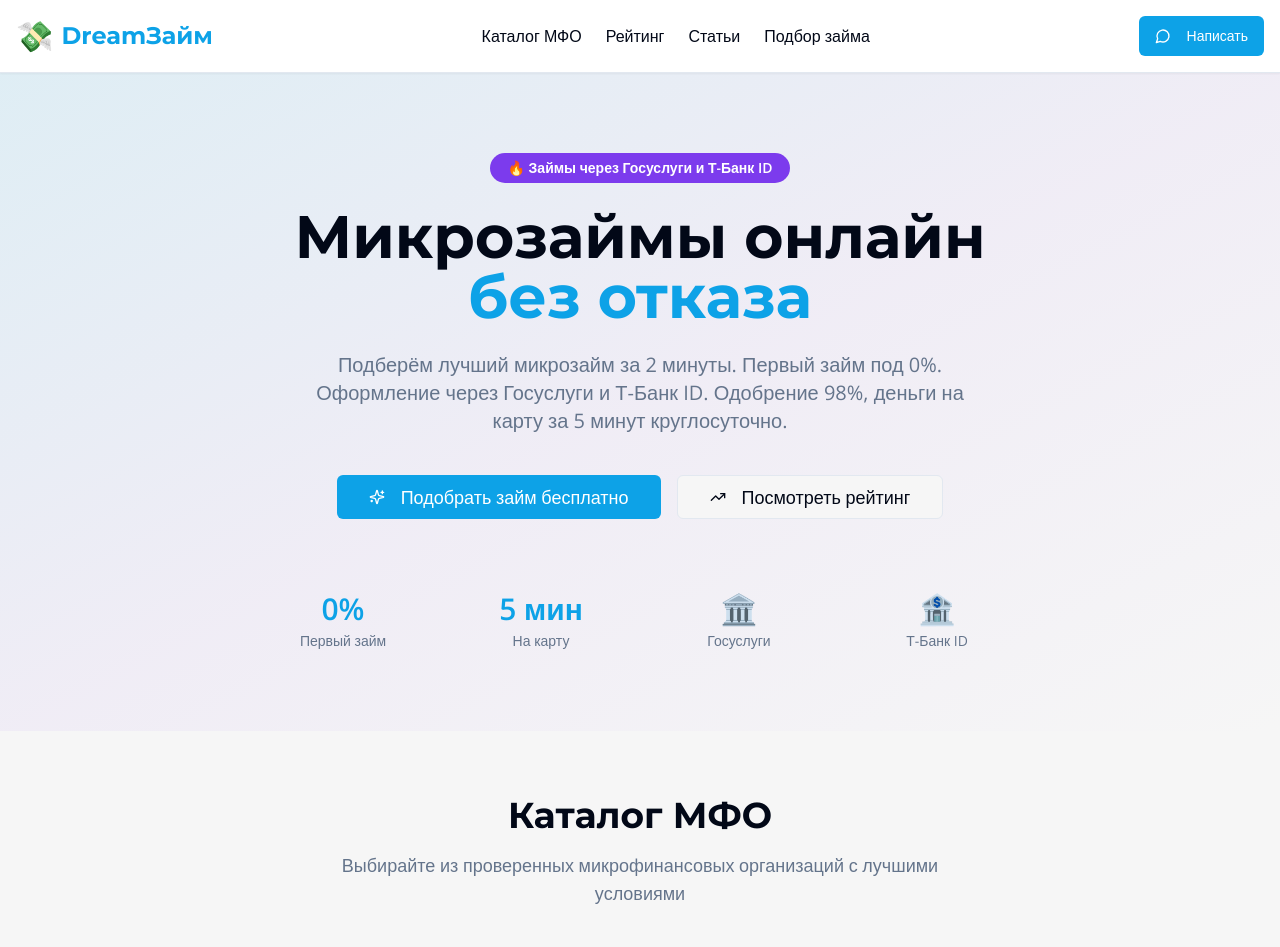
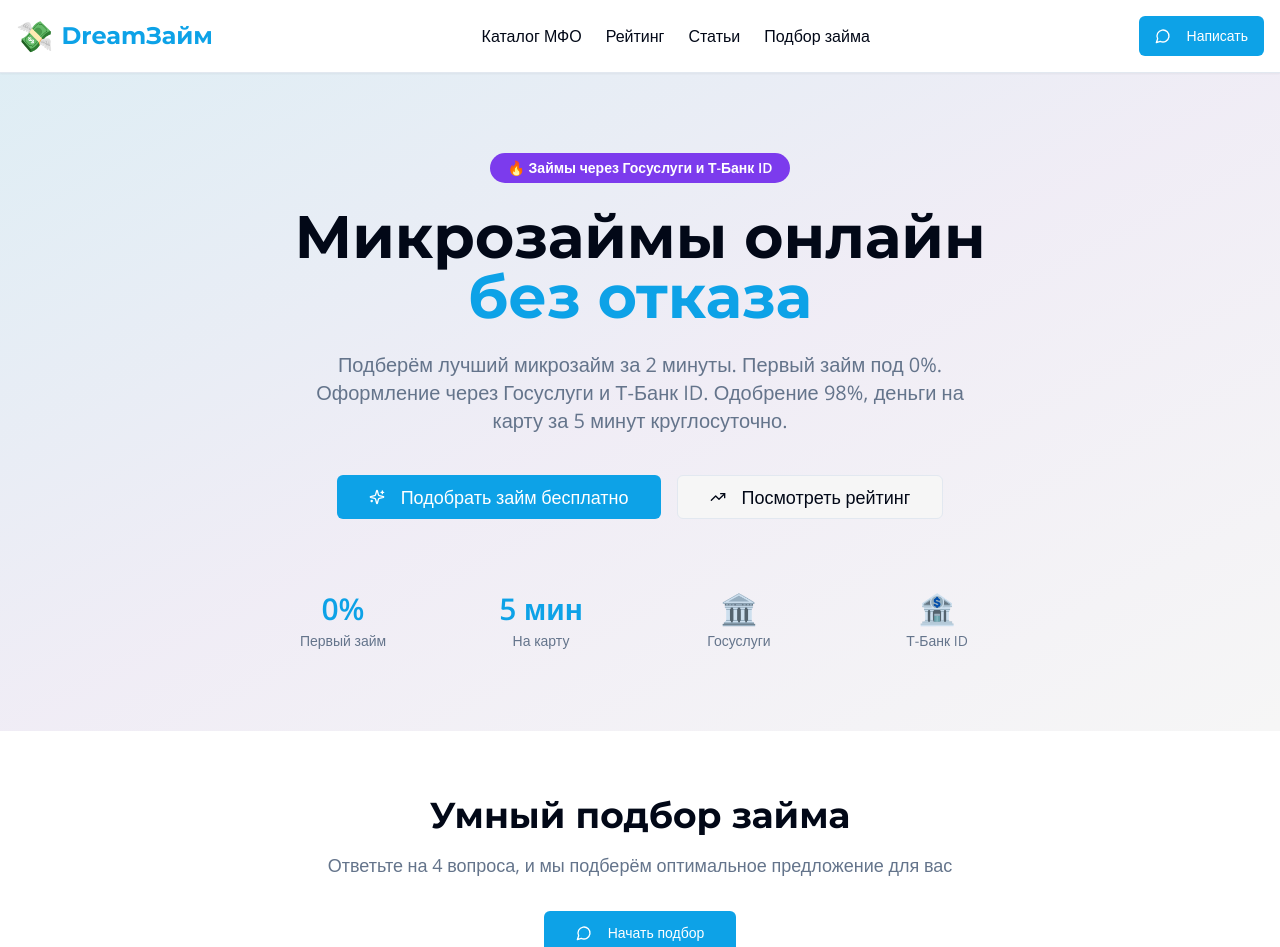
Before and after one commit to pr-poehali-dev/microloan-referral-site, a React (Vite) app: page / in a window 1280 px wide. Shown: the top 947 px of the page. Built offline with nearby package versions, Linux system fonts and the light colour scheme.

Commit message:
fix: исправлена работа бота

```diff
--- a/src/pages/Index.tsx
+++ b/src/pages/Index.tsx
@@ -205,9 +205,20 @@ const Index = () => {
         </div>
       </section>
 
-      {showQuiz && (
-        <section className="py-16 bg-white">
-          <div className="container mx-auto px-4">
+      <section id="quiz" className="py-16 bg-white">
+        <div className="container mx-auto px-4">
+          {!showQuiz ? (
+            <div className="text-center max-w-2xl mx-auto">
+              <h2 className="text-4xl font-bold mb-4">Умный подбор займа</h2>
+              <p className="text-lg text-muted-foreground mb-8">
+                Ответьте на 4 вопроса, и мы подберём оптимальное предложение для вас
+              </p>
+              <Button size="lg" onClick={() => setShowQuiz(true)}>
+                <Icon name="MessageCircle" className="mr-2" size={20} />
+                Начать подбор
+              </Button>
+            </div>
+          ) : (
             <Card className="max-w-2xl mx-auto shadow-lg">
               <CardHeader>
                 <div className="flex justify-between items-center">
@@ -295,9 +306,9 @@ const Index = () => {
                 )}
               </CardContent>
             </Card>
-          </div>
-        </section>
-      )}
+          )}
+        </div>
+      </section>
 
       <section id="catalog" className="py-16">
         <div className="container mx-auto px-4">
```
